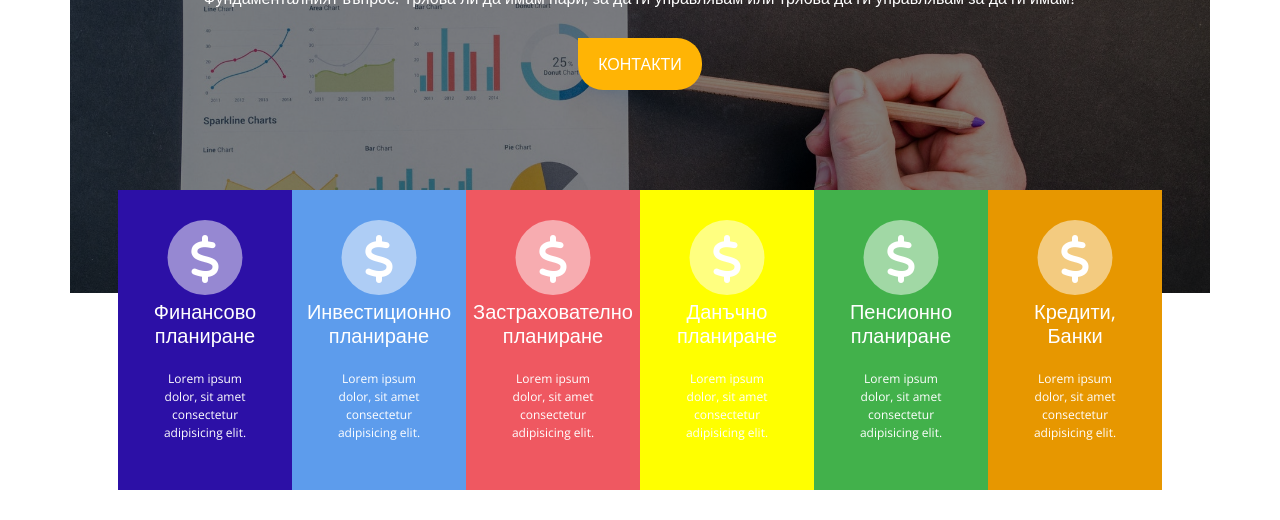
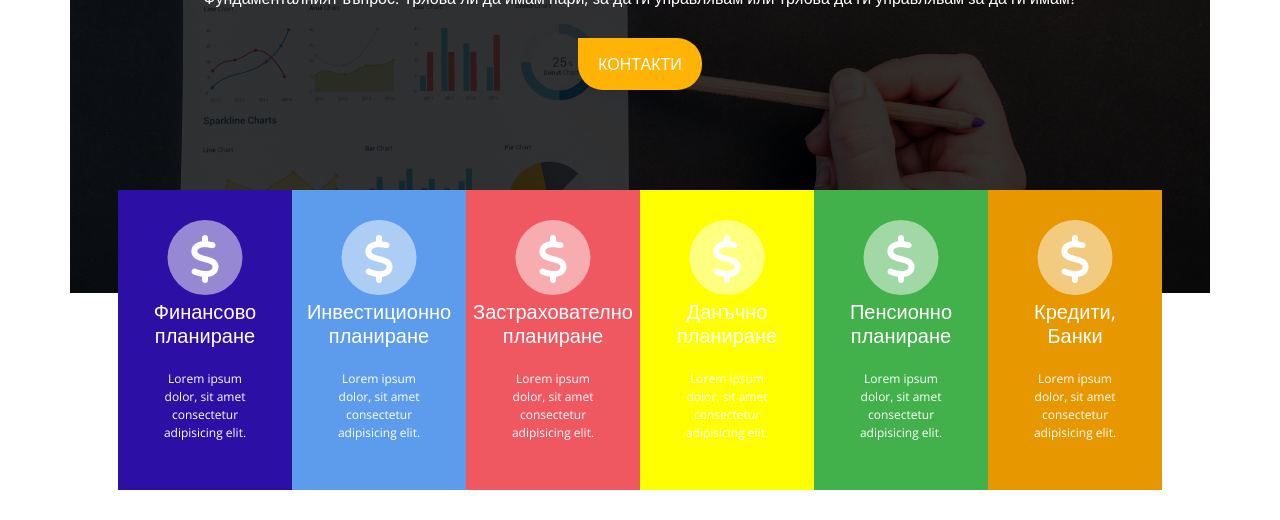
Before and after one commit to aspalogosa/bb-consult, a plain HTML site: page index.html in a window 1280 px wide. Shown: the part 335-855 px from the top of the page. Drawn offline with nearby package versions, Linux system fonts and the light colour scheme.

Commit message:
main.js added

```diff
--- a/index.html
+++ b/index.html
@@ -52,7 +52,7 @@
     </header>
 
     <main>
-        <div class="bg container" style="background-image:linear-gradient(rgba(0, 0, 0, 0.5), rgba(0, 0, 0, 0.5)),url('./resources/images/home/finance-bg.jpg')">
+        <div class="bg container" style="background-image:linear-gradient(rgba(0, 0, 0, 0.8), rgba(0, 0, 0, 0.8)),url('./resources/images/home/finance-bg.jpg')">
             <h1>Център За Финансови Консултации </h1>
             <h6>"Фундаменталният въпрос: Трябва ли да имам пари, за да ги управлявам или трябва да ги управлявам за да ги имам?"</h6>
             <div class="contact">
```
Also changed, not shown: js/main.js (added).
